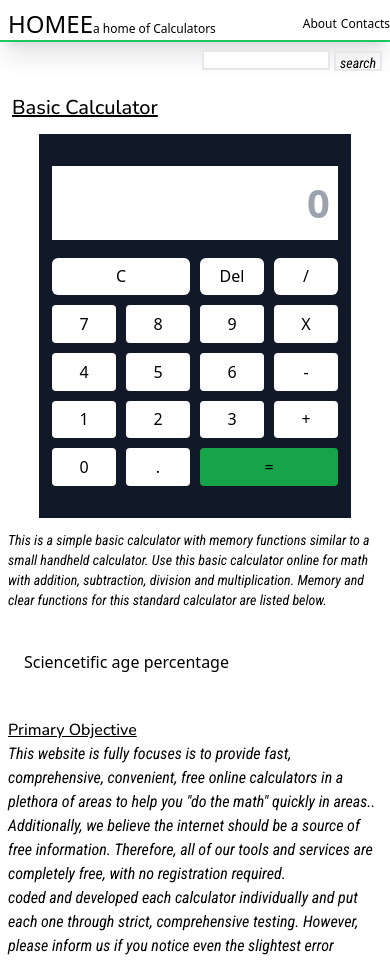
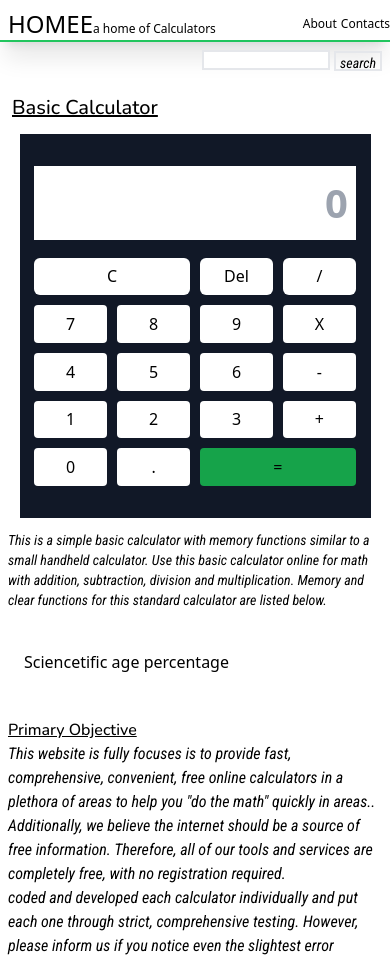
Before and after one commit to FixxooXD/clgproject.github.io, a website: page index.html in a window 390 px wide. Drawn offline with nearby package versions, Linux system fonts and the light colour scheme.

Commit message:
just working on index calculator

```diff
--- a/index.html
+++ b/index.html
@@ -38,6 +38,11 @@
         input{
             font-size: 40px;
         }
+        @media only screen and (max-width: 550px) {
+        #calcu{
+          width: 90%;
+        }
+    }
 
     </style>
     <title>Calculator Home</title>
@@ -64,7 +69,7 @@
 
      <div class="flex flex-col sm:flex-row">
 
-    <div name="Calculator" class=" flex justify-center items-center  sm:w-1/2 w-4/5 ml-auto mr-auto bg-gray-900  h-96  mt-3 sm:ml-3 " id="n-calcu">
+    <div id="calcu" name="Calculator" class=" flex justify-center items-center  sm:w-1/2 w-4/5 ml-auto mr-auto bg-gray-900  h-96  mt-3 sm:ml-3 " id="n-calcu">
         <div class="grid grid-cols-4  gap-2.5 w-11/12  h-5/6 ">
 
             <input type="text" class="  font-bold text-gray-500 mb-2 col-span-4  bg-white flex overflow-hidden px-2 " placeholder="0"  id="res"></input>
```
